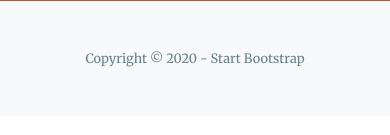
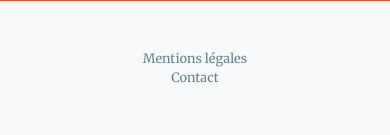
Before and after one commit to youpiyoful/how_i_meet_your_better, a Django app: page / in a window 390 px wide. Shown: the part 2840-2975 px from the top of the page. Before the commit the page ends 2907 px from the top, so only its background shows below. Run offline with Django 3.2, Linux system fonts and the light colour scheme; some libraries are stand-ins or nearby versions.

Commit message:
[wip] do the footer

```diff
--- a/business/templates/business/base.html
+++ b/business/templates/business/base.html
@@ -91,8 +91,11 @@
     {% block contact %}{% endblock %}
     <!-- Footer-->
     <footer class="bg-light py-5">
-        <div class="container">
-            <div class="small text-center text-muted">Copyright © 2020 - Start Bootstrap</div>
+        <div class="row">
+            <div class="col-md-2"></div>
+            <a href="https/mention_legales" class="small text-center text-muted col-md-4 m-auto">Mentions légales</a>
+            <a href="http://127.0.0.1:8000/#contact" class="small text-center text-muted col-md-4 m-auto">Contact</a>
+            <div class="col-md-2"></div>
         </div>
     </footer>
     <!-- Bootstrap core JS-->
```
